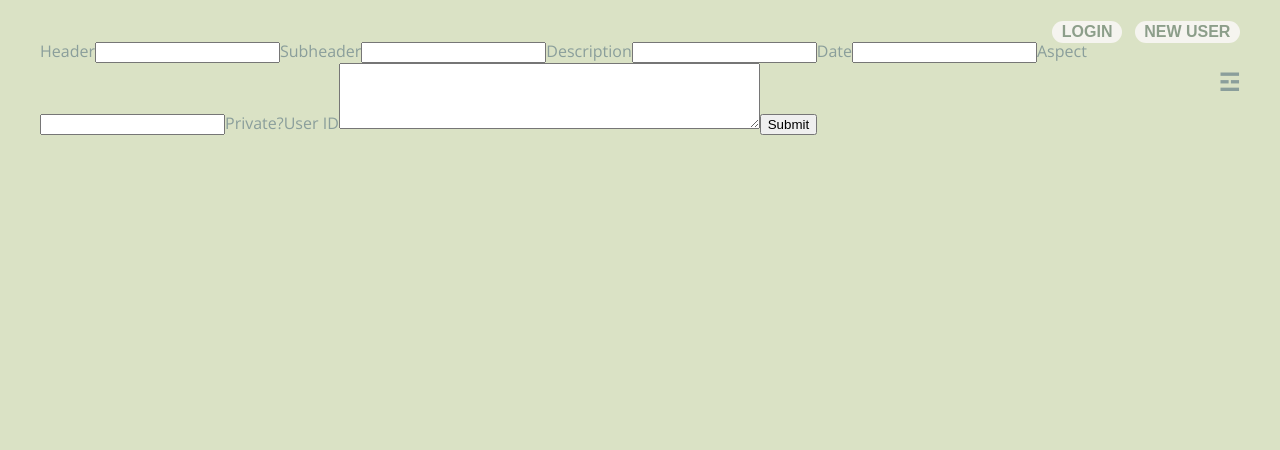
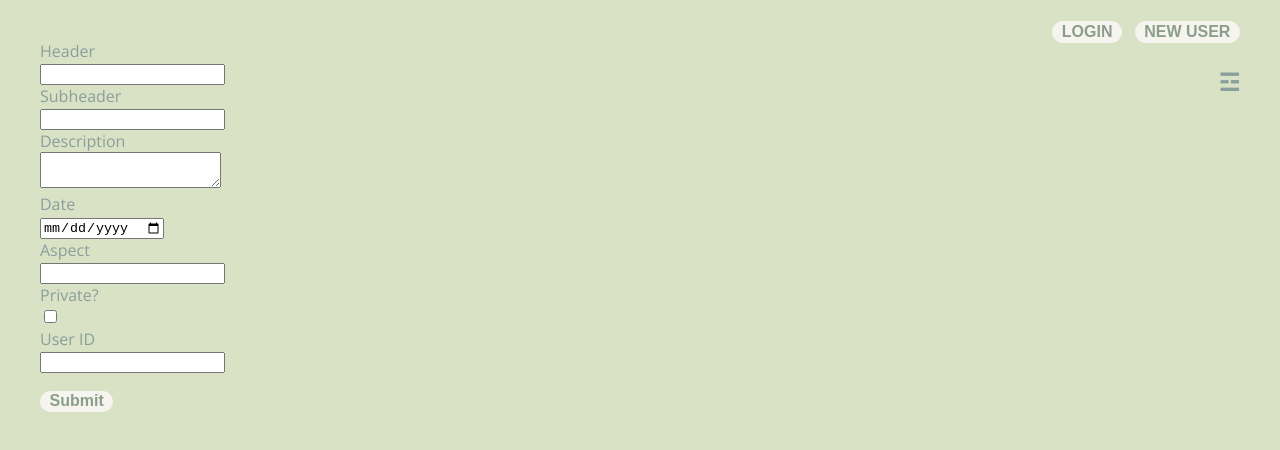
Before and after one commit to sofiakatzman/Milestones, a React (Create React App) app in the folder client/: page /create in a window 1280 px wide. Shown: the top 450 px of the page. Built offline with nearby package versions, Linux system fonts and the light colour scheme.

Commit message:
add post function to form so users can create new milestones

```diff
--- a/client/src/components/Create.js
+++ b/client/src/components/Create.js
@@ -1,6 +1,5 @@
 import React from 'react';
-import styled from 'styled-components';
-import { useFormik, Form } from 'formik';
+import { useFormik } from 'formik';
 import * as yup from 'yup';
 
 function Create() {
@@ -21,53 +20,50 @@ function Create() {
       user_id: '',
     },
     validationSchema: formSchema,
-    onSubmit: (values) =>
-
-    console.log(values)
-
-    // {
-    //   fetch('/http://127.0.0.1:5000/milestones', {
-    //     method: 'POST',
-    //     headers: {
-    //       'Content-Type': 'application/json',
-    //     },
-    //     body: JSON.stringify(values, null, 2),
-    //   }).then((res) => {
-    //     if (res.ok) {
-    //       res.json().then((milestone) => {
-    //         console.log(milestone);
-    //       });
-    //     }
-    //   });
-    // },
+    onSubmit: (values) => {
+      console.log(values);
+      fetch('http://127.0.0.1:5000/milestones', {
+        method: 'POST',
+        headers: {
+          'Content-Type': 'application/json',
+        },
+        body: JSON.stringify(values),
+      }).then((res) => {
+        if (res.ok) {
+          res.json().then((milestone) => {
+            console.log(milestone);
+          });
+        }
+      });
+    },
   });
 
   return (
-
-      <form onSubmit={console.log(formik.values)}>
-        <label>Header</label>
-        <input type="text" name="header" value={formik.values.header} onChange={formik.handleChange} />
-
-        <label>Subheader</label>
-        <input type="text" name="subheader" value={formik.values.subheader} onChange={formik.handleChange} />
-
-        <label>Description</label>
-        <input type="number" name="description" value={formik.values.description} onChange={formik.handleChange} />
-
-        <label>Date</label>
-        <input type="text" name="date" value={formik.values.date} onChange={formik.handleChange} />
-
-        <label>Aspect</label>
-        <input type="text" name="aspect_id" value={formik.values.aspect_id} onChange={formik.handleChange} />
-
-        <label>Private?</label>
-
-        <label>User ID</label>
-        <textarea type="text" rows="4" cols="50" name="user_id" value={formik.values.user_id} onChange={formik.handleChange} />
-
-        <input type="submit" />
-      </form>
-
+    <form className="create-milestone-form" onSubmit={formik.handleSubmit}>
+      <label>Header</label> <br/>
+      <input type="text" name="header" value={formik.values.header} onChange={formik.handleChange} />
+      <br/>
+      <label>Subheader</label> <br/>
+      <input type="text" name="subheader" value={formik.values.subheader} onChange={formik.handleChange} />
+      <br/>
+      <label>Description</label> <br/>
+      <textarea type="text" name="description" value={formik.values.description} onChange={formik.handleChange} />
+      <br/>
+      <label>Date</label> <br/>
+      <input type="date" name="date" value={formik.values.date} onChange={formik.handleChange} />
+      <br/>
+      <label>Aspect</label> <br/>
+      <input type="text" name="aspect_id" value={formik.values.aspect_id} onChange={formik.handleChange} />
+      <br/>
+      <label>Private?</label> <br/>
+      <input type="checkbox" name="is_private" value={formik.values.is_private} onChange={formik.handleChange}/>
+      <br/>
+      <label>User ID</label> <br/>
+      <input type="number" name="user_id" value={formik.values.user_id} onChange={formik.handleChange} />
+      <br/>
+      <p className="errors">{formik.errors.header}</p>
+      <button type="submit">Submit</button>
+    </form>
   );
 }
 
```
Also changed, not shown: 1 other file (tests, documents, lock files or other folders).
